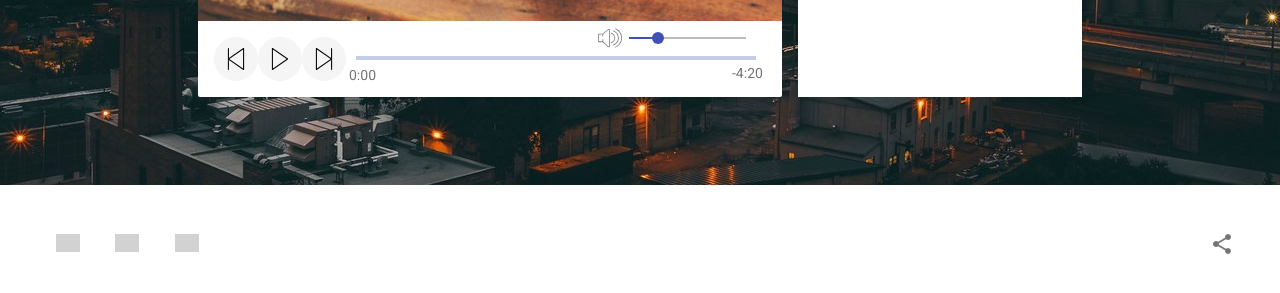
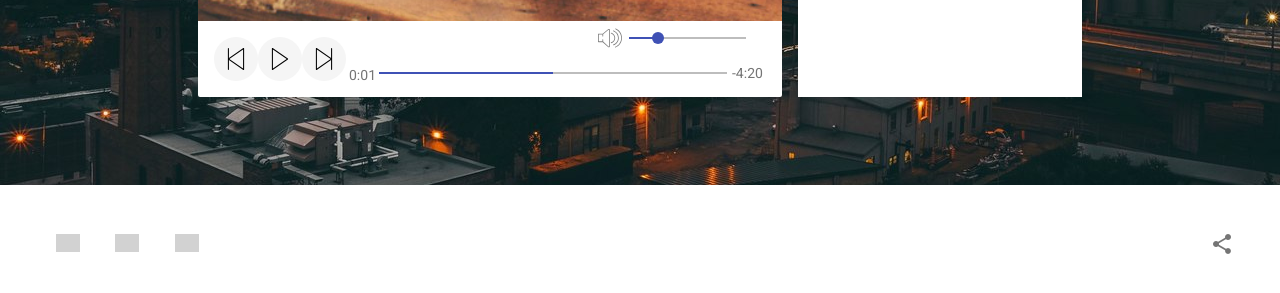
Before and after one commit to YVeselovskyi/audio-player, a website: page public/index.html in a window 1280 px wide. Shown: the part 501-794 px from the top of the page. Drawn offline with nearby package versions, Linux system fonts and the light colour scheme; grey boxes are pictures that could not be loaded.

Commit message:
Range added

```diff
--- a/public/css/custom.css
+++ b/public/css/custom.css
@@ -79,8 +79,25 @@
     right: 14px;
 }
 
+.progress {
+    width: 400px;
+    position: relative;
+    top: 27px;
+    left: 7px;
+}
+
+.progress input[type=range]::-webkit-slider-thumb {
+    width: 0px;
+    height: 0px;
+    border: 0;
+    background: #fff;
+    border-radius: 100%;
+    box-shadow: 0 0 1px 0px rgba(0, 0, 0, 0.1);
+    -webkit-appearance: none;
+}
+
 .volume {
-	width: 200px;
+    width: 200px;
     position: absolute;
     display: -webkit-flex;
     display: -moz-flex;
@@ -96,7 +113,7 @@
 .volume__level {
     width: 24px;
     height: 24px;
-/*    margin-left: 14px;*/
+    /*    margin-left: 14px;*/
     border: 0;
     opacity: .5;
     -ms-filter: "progid:DXImageTransform.Microsoft.Alpha(Opacity=50)";
--- a/public/index.html
+++ b/public/index.html
@@ -42,7 +42,7 @@
                             <div class="play-button" id="play"></div>
                             <div class="next-button" id="next"></div>
                             <div class="progress">
-                                <div id="progress-bar" class="mdl-progress mdl-js-progress"></div>
+                                <input class="mdl-slider mdl-js-slider" type="range" value="50" min="0" max="100" value="0" tabindex="0">
                             </div>
                             <div class="current-time">0:01</div>
                             <div class="time-left">-4:20</div>
```
